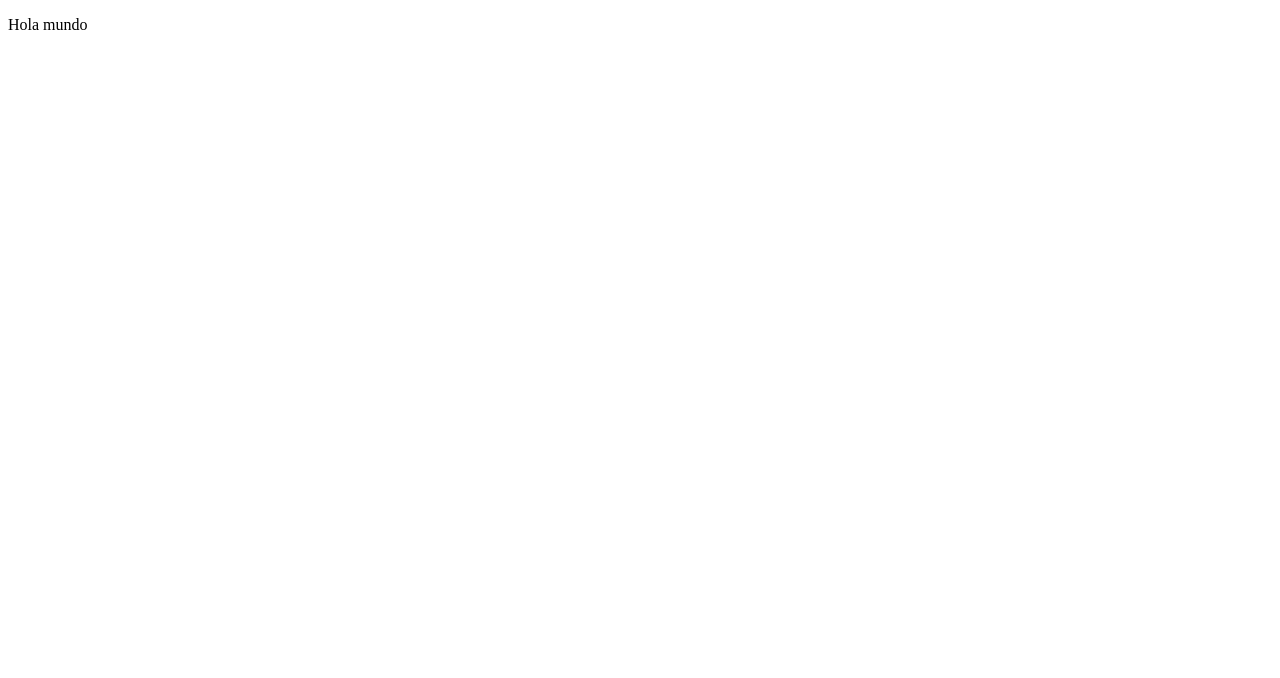
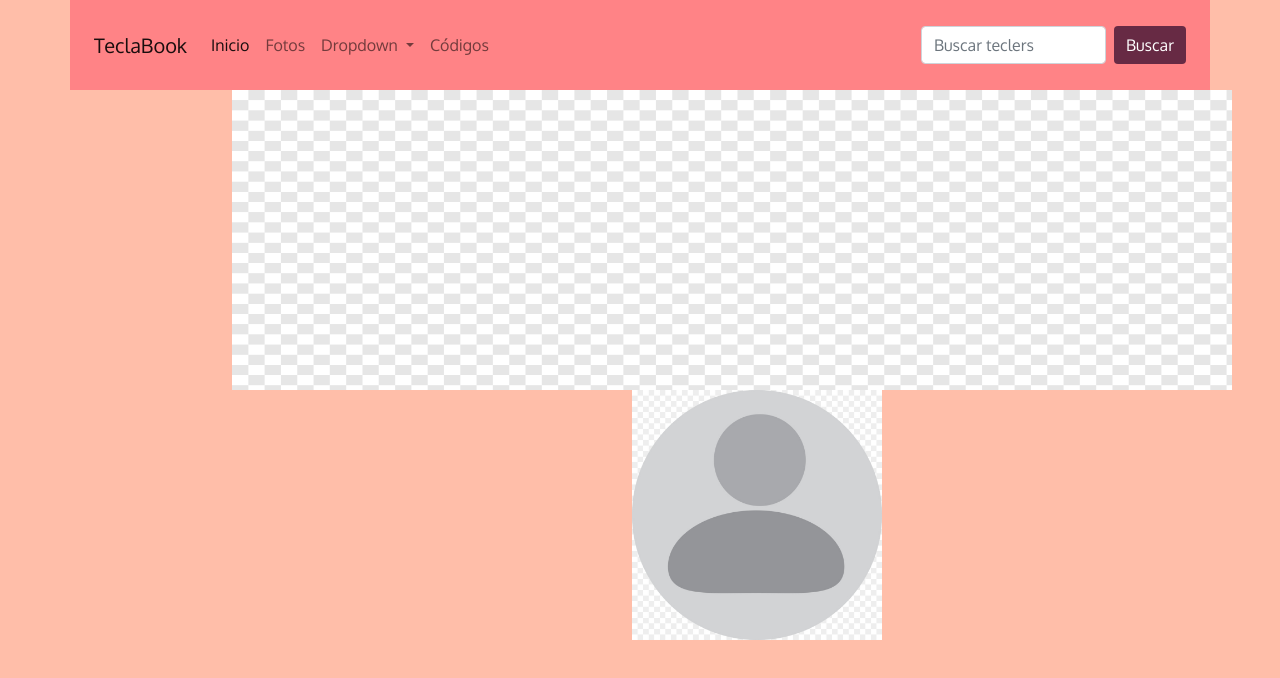
Before and after one commit to Rodrigomonsalve/Tecla_Book, a website: page principal.html in a window 1280 px wide. Drawn offline with nearby package versions, Linux system fonts and the light colour scheme.

Commit message:
5 de enero 2022

```diff
--- /dev/null
+++ b/principal.css
@@ -0,0 +1,40 @@
+@import url('https://fonts.googleapis.com/css2?family=Oxygen:wght@300;400;700&display=swap');
+
+.barra1 {
+    background-color: #ff8386;
+    font-family: 'Oxygen', sans-serif;
+    position: sticky;
+    top:0;
+    height: 90px;
+
+}
+
+.boton1{
+    background-color:#672a44;
+    color: white;
+    border:#672a44;
+
+}
+
+.boton1:hover {
+    background-color: #8c3851;
+    height: 110%;
+    width: 101%;
+
+}
+
+.foto_usuario{
+    position:relative;
+    height: 250px;
+    left: 550px;
+}
+
+.foto_fondo{
+    width: 1000px;
+    margin-left:150px;
+    height:300px;
+}
+
+body {
+    background-color: #ffbea9;
+}
--- a/principal.html
+++ b/principal.html
@@ -4,10 +4,57 @@
     <meta charset="UTF-8">
     <meta http-equiv="X-UA-Compatible" content="IE=edge">
     <meta name="viewport" content="width=device-width, initial-scale=1.0">
+    <link href="https://cdn.jsdelivr.net/npm/bootstrap@5.1.3/dist/css/bootstrap.min.css" rel="stylesheet" integrity="sha384-1BmE4kWBq78iYhFldvKuhfTAU6auU8tT94WrHftjDbrCEXSU1oBoqyl2QvZ6jIW3" crossorigin="anonymous">
+    <link rel="stylesheet" href="principal.css">
     <title>Página del usuario</title>
 </head>
 <body>
-    <p>Hola mundo</p>
+    <nav class="navbar navbar-expand-lg navbar-light container barra1">
+        <div class="container-fluid">
+          <a class="navbar-brand" href="#">TeclaBook</a>
+          <button class="navbar-toggler" type="button" data-bs-toggle="collapse" data-bs-target="#navbarSupportedContent" aria-controls="navbarSupportedContent" aria-expanded="false" aria-label="Toggle navigation">
+            <span class="navbar-toggler-icon"></span>
+          </button>
+          <div class="collapse navbar-collapse" id="navbarSupportedContent">
+            <ul class="navbar-nav me-auto mb-2 mb-lg-0">
+              <li class="nav-item">
+                <a class="nav-link active" aria-current="page" href="#">Inicio</a>
+              </li>
+              <li class="nav-item">
+                <a class="nav-link" href="#">Fotos</a>
+              </li>
+              <li class="nav-item dropdown">
+                <a class="nav-link dropdown-toggle" href="#" id="navbarDropdown" role="button" data-bs-toggle="dropdown" aria-expanded="false">
+                  Dropdown
+                </a>
+                <ul class="dropdown-menu" aria-labelledby="navbarDropdown">
+                  <li><a class="dropdown-item" href="#">Action</a></li>
+                  <li><a class="dropdown-item" href="#">Another action</a></li>
+                  <li><hr class="dropdown-divider"></li>
+                  <li><a class="dropdown-item" href="#">Something else here</a></li>
+                </ul>
+              </li>
+              <li class="nav-item">
+                <a class="nav-link">Códigos</a>
+              </li>
+            </ul>
+            <form class="d-flex">
+              <input class="form-control me-2" type="search" placeholder="Buscar teclers" aria-label="Search">
+              <button class="btn btn-outline-success boton1" type="submit">Buscar</button>
+            </form>
+          </div>
+        </div>
+      </nav>
+
+      <div class="container">
+        <img src="fondo.png" class="foto_fondo">
+    </div>
+
+      <div class="container">
+        <img src="usuario.jpg" class="foto_usuario">
+    </div>
+
 
 </body>
+<script src="https://cdn.jsdelivr.net/npm/bootstrap@5.1.3/dist/js/bootstrap.bundle.min.js" integrity="sha384-ka7Sk0Gln4gmtz2MlQnikT1wXgYsOg+OMhuP+IlRH9sENBO0LRn5q+8nbTov4+1p" crossorigin="anonymous"></script>
 </html>
```
Also changed, not shown: index.html (+1 -1 lines), ingreso.js (+17 -16 lines), fondo.png (added), usuario.jpg (added).
